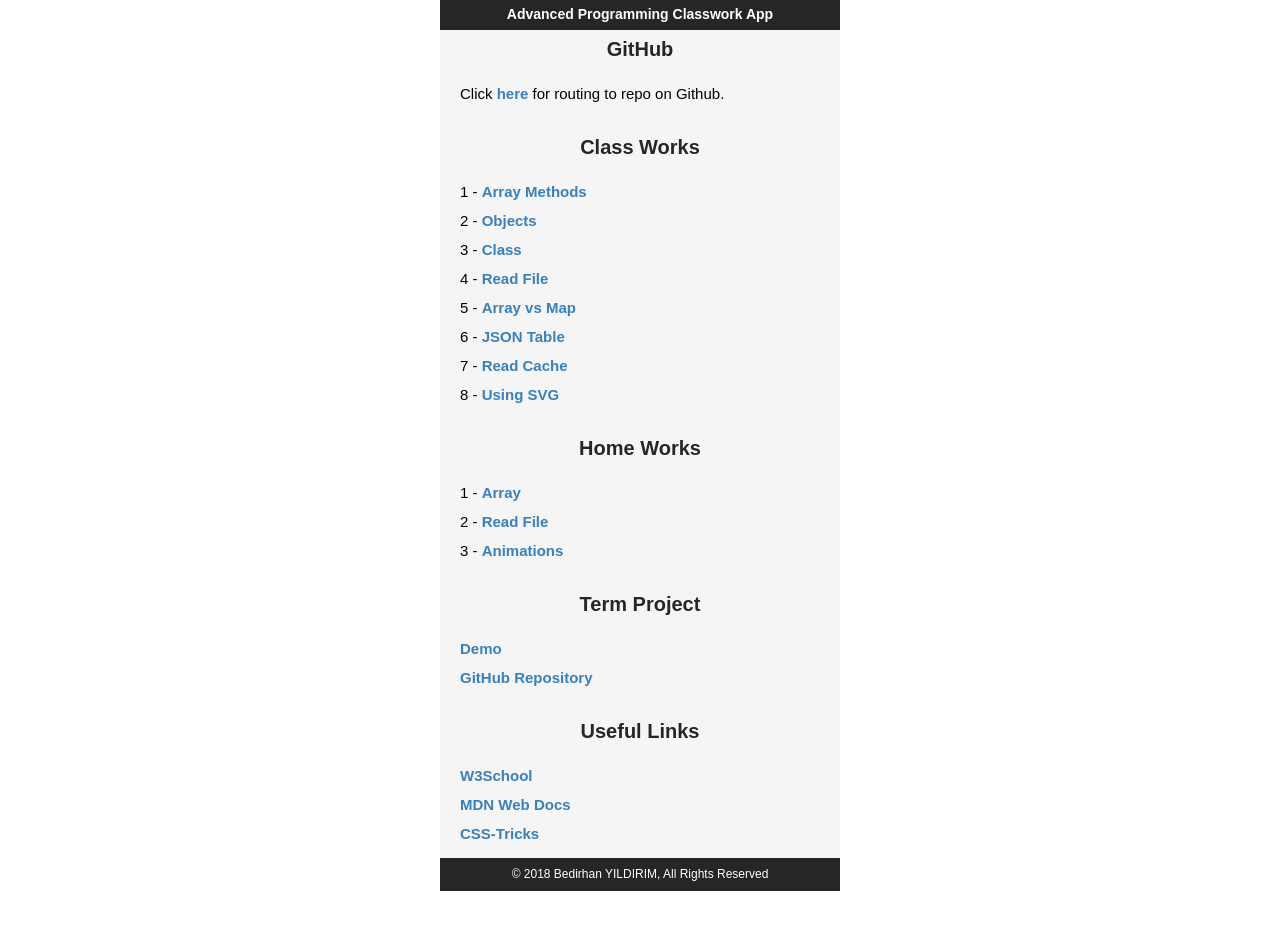
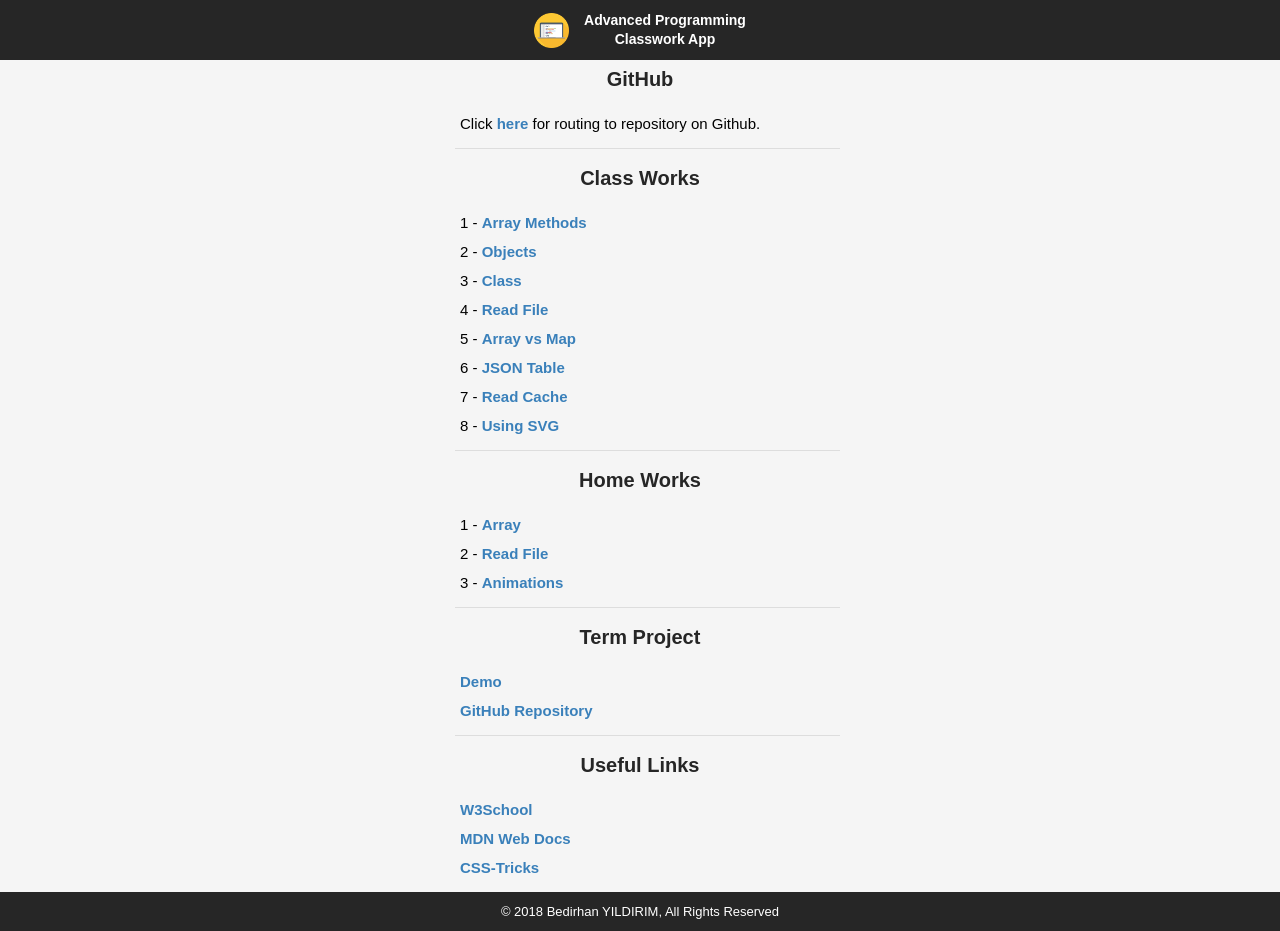
Before and after one commit to bedirhanyildirim/AdvProg, a plain HTML site: page index.html in a window 1280 px wide. Drawn offline with Linux system fonts and the light colour scheme.

Commit message:
Homepage Redesigned

```diff
--- a/index.html
+++ b/index.html
@@ -9,6 +9,7 @@
     <link rel="manifest" href="manifest.json">
     <link rel="shortcut icon" href="icons/icon192.png">
     <link rel="icon" sizes="192x192" href="icons/icon192.png">
+    <link rel="stylesheet" type="text/css" href="style.css">
     <script>
         if ('serviceWorker' in navigator) {
             navigator.serviceWorker
@@ -17,94 +18,20 @@
                 .catch(console.log)
         }
     </script>
-    <style>
-        body {
-            margin: 0 auto;
-            font: 15px/19px Arial;
-            background-color: white;
-        }
-        h3 {
-            padding: 0;
-            margin: 0;
-            border: none;
-        }
-        header {
-            width: 400px;
-            height: 50px;
-            color: white;
-            margin: 0 auto;
-            display: block;
-            text-align: center;
-            margin-bottom: -20px;
-            background-color: #262626;
-        }
-        header h3 {
-            padding: 5px 0;
-            font-size: 14px;
-        }
-        .links {
-            width: 400px;
-            margin: 0 auto;
-            margin-bottom: 0px;
-            padding-bottom: 0px;
-            background-color: #f5f5f5;
-            font-family: Arial, Helvetica, sans-serif;
-        }
-        .links h3 {
-            padding: 5px 0;
-            font-size: 20px;
-            color: #262626;
-            padding-bottom: 0;
-            text-align: center;
-            margin-bottom: 10px;
-        }
-        .links h3:first-child {
-            padding-top: 10px;
-        }
-        .links ul {
-            margin-top: 0;
-            padding-top: 0;
-            list-style: none;
-            padding: 10px 5px;
-            margin-left: 15px;
-        }
-        .links ul li {
-            padding: 5px 0;
-        }
-        .links ul li a {
-            color: #3a80ba;
-            font-weight: bold;
-            text-decoration: none;
-        }
-        .links ul li a:hover {
-            color: #003142;
-        }
-        footer {
-            width: 400px;
-            margin: 0 auto;
-            color: white;
-            display: block;
-            padding-top: 0px;
-            margin-top: -20px;
-            text-align: center;
-            background-color: #262626;
-        }
-        footer h5 {
-            font-size: 12px;
-            padding: 7px 0;
-            font-weight: normal;
-        }
-    </style>
     <title>Adv Prog - Homepage</title>
 </head>
 <body>
     <header>
-        <h3>Advanced Programming Classwork App</h3>
+        <div class="container">
+            <img src="icons/icon512.png" height="35"/>
+            <h3>Advanced Programming<br>Classwork App</h3>
+        </div>
     </header>
     <div class="links">
+        <div class="container">
             <h3>GitHub</h3>
             <ul>
-            <li>Click <a href="https://github.com/bedirhanyildirim/AdvProg" target="_blank">here</a> for routing to repo on Github.</li>
+                <li>Click <a href="https://github.com/bedirhanyildirim/AdvProg" target="_blank">here</a> for routing to repository on Github.</li>
             </ul>
             <h3>Class Works</h3>
             <ul>
@@ -135,8 +62,11 @@
                 <li><a href="https://css-tricks.com/" target="_blank">CSS-Tricks</a></li>
             </ul>
         </div>
+    </div>
     <footer>
+        <div class="container">
             <h5>© 2018 Bedirhan YILDIRIM, All Rights Reserved</h5>
+        </div>
     </footer>
 </body>
 </html>
--- /dev/null
+++ b/style.css
@@ -0,0 +1,91 @@
+body {
+    margin: 0 auto;
+    font: 15px/19px Arial;
+    background-color: white;
+}
+h3 {
+    padding: 0;
+    margin: 0;
+    border: none;
+}
+header {
+    height: 60px;
+    display: flex;
+    color: white;
+    text-align: center;
+    align-items: center;
+    justify-content: center;
+    background-color: #262626;
+}
+header .container {
+    display: flex;
+    align-items: center;
+    justify-content: center;
+}
+header img {
+    float: left;
+}
+header h3 {
+    float: left;
+    padding: 5px 0;
+    font-size: 14px;
+    margin-left: 15px;
+}
+.container {
+    width: 400px;
+    margin: 0 auto;
+    height: inherit;
+}
+.links {
+    margin-bottom: 0px;
+    padding-bottom: 0px;
+    background-color: #f5f5f5;
+    font-family: Arial, Helvetica, sans-serif;
+}
+.links h3 {
+    padding: 5px 0;
+    font-size: 20px;
+    color: #262626;
+    padding-bottom: 0;
+    text-align: center;
+    margin-bottom: 10px;
+}
+.links h3:first-child {
+    padding-top: 10px;
+}
+.links ul {
+    margin-top: 0;
+    padding-top: 0;
+    list-style: none;
+    padding: 10px 5px;
+    margin-left: 15px;
+    border-bottom: 1px solid #dddddd;
+}
+.links ul:last-child {
+    margin-bottom: 0;
+    border-bottom: none;
+}
+.links ul li {
+    padding: 5px 0;
+}
+.links ul li a {
+    color: #3a80ba;
+    font-weight: bold;
+    text-decoration: none;
+}
+.links ul li a:hover {
+    color: #003142;
+}
+footer {
+    color: white;
+    display: block;
+    padding-top: 0px;
+    text-align: center;
+    background-color: #262626;
+}
+footer h5 {
+    margin: 0;
+    padding: 10px 0;
+    font-size: 13px;
+    font-weight: normal;
+}
```
Lines whose indentation alone changed are shown as unchanged.
